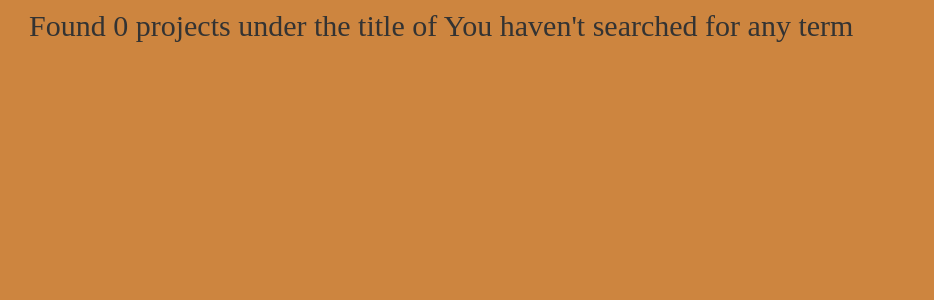
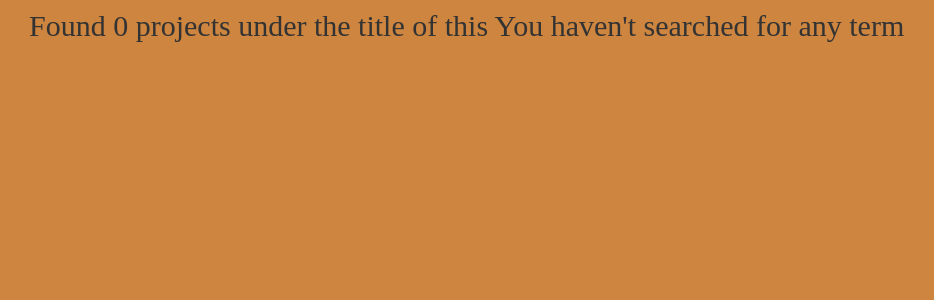
Before and after one commit to Kennedy128/django-final, a Django app: page /search/ in a window 1280 px wide. Shown: the part 51-351 px from the top of the page, without its empty margins (26-960 px from the left). Run offline with Django 3.2, Linux system fonts and the light colour scheme; the visitor is signed in with stand-in values (Sample User, id 1); some libraries are stand-ins or nearby versions.

Commit message:
fixing some bugs and errors

```diff
--- a/rate/templates/search.html
+++ b/rate/templates/search.html
@@ -11,7 +11,7 @@
       {% if projects%}
       <h2>Found {{ projects|length }} under the title {{message}}</h2>
     {% else %}
-      <h2> Found 0 projects under the title of {{message}}</h2>
+      <h2> Found 0 projects under the title of this {{message}}</h2>
     {% endif %}
 
   </div>
```
